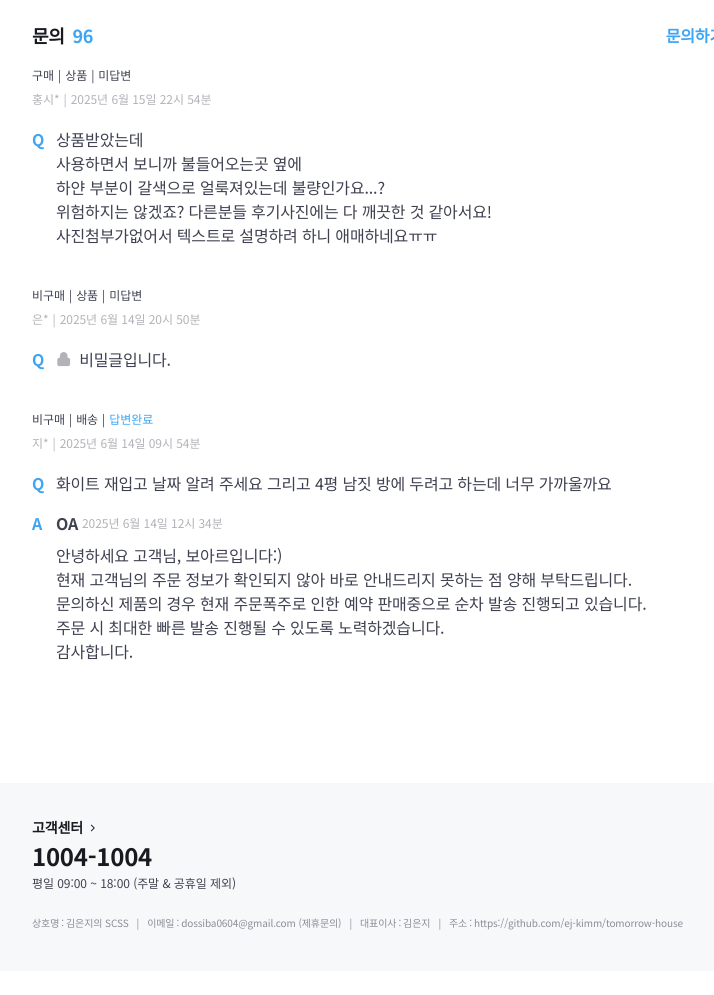
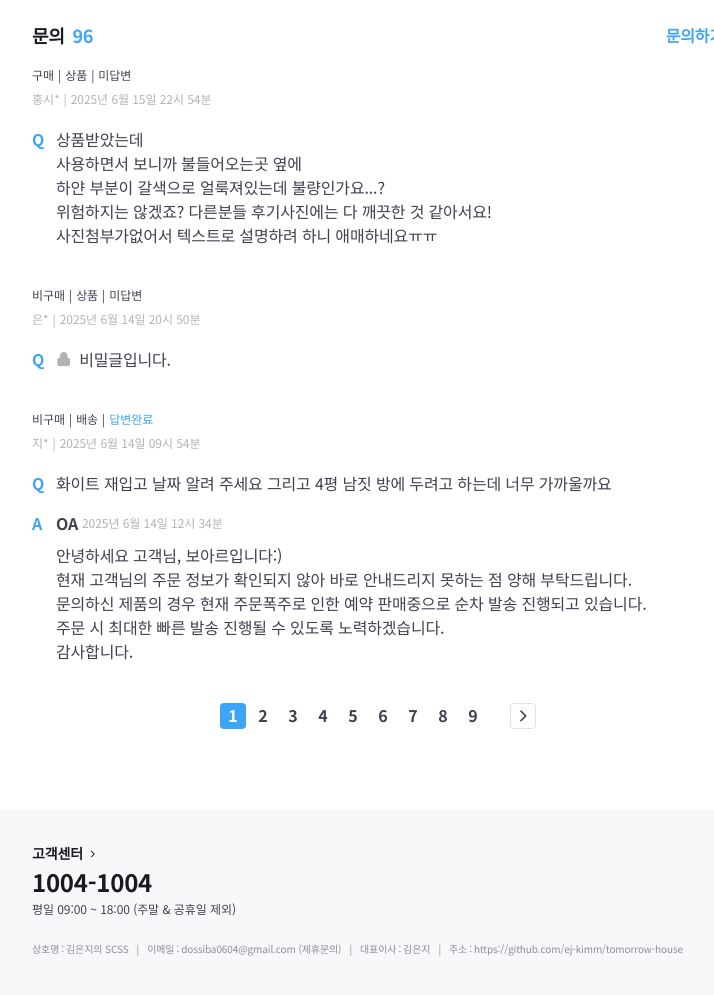
Before and after one commit to ej-kimm/tomorrow-house, a website: page index.html in a window 1280 px wide. Shown: the part 10841-11836 px from the top of the page, without its empty margins (48-762 px from the left). Before the commit the page ends 11812 px from the top, so only its background shows below. Drawn offline with nearby package versions, Linux system fonts and the light colour scheme; files that its build step writes are made by us from their sources; files whose address does not match are found by name.

Commit message:
🚧 Add a pagination in .product-inquiry

```diff
--- a/index.html
+++ b/index.html
@@ -1353,6 +1353,41 @@
                     </article>
                   </li>
                 </ol>
+
+                <div class="pagination">
+                  <ol class="page-list">
+                    <li class="page-item is-active">
+                      <a href="#">1</a>
+                    </li>
+                    <li class="page-item">
+                      <a href="#">2</a>
+                    </li>
+                    <li class="page-item">
+                      <a href="#">3</a>
+                    </li>
+                    <li class="page-item">
+                      <a href="#">4</a>
+                    </li>
+                    <li class="page-item">
+                      <a href="#">5</a>
+                    </li>
+                    <li class="page-item">
+                      <a href="#">6</a>
+                    </li>
+                    <li class="page-item">
+                      <a href="#">7</a>
+                    </li>
+                    <li class="page-item">
+                      <a href="#">8</a>
+                    </li>
+                    <li class="page-item sm-hidden">
+                      <a href="#">9</a>
+                    </li>
+                  </ol>
+                  <button class="page-control page-next" type="button">
+                    <i class="ic-chevron"></i>
+                  </button>
+                </div>
               </div>
             </section>
             <div class="product-section-divider sm-only" aria-hidden></div>
```
